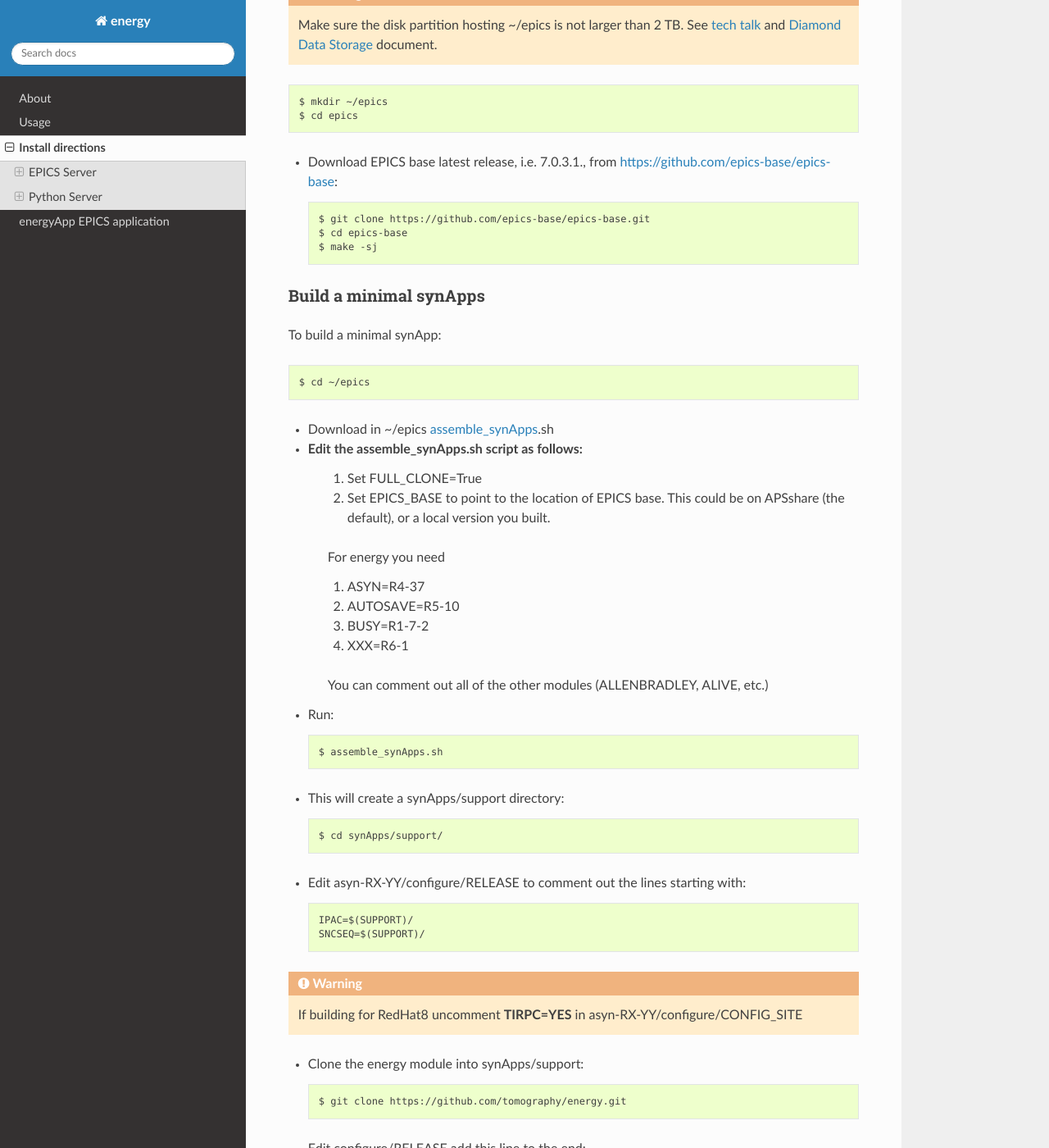
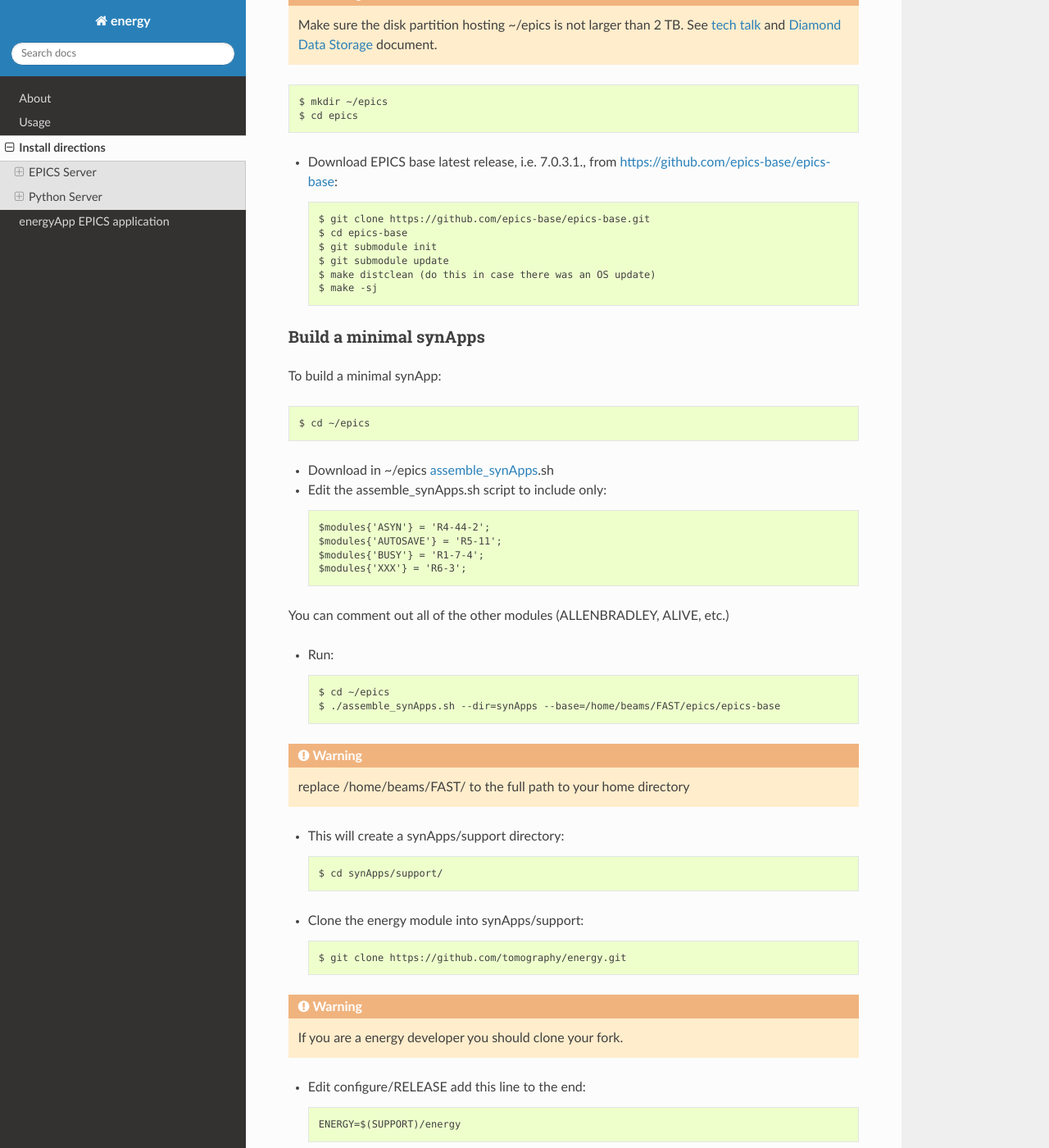
Before and after one commit to xray-imaging/energy, a Sphinx documentation site: the page built from docs/source/install.rst, in a window 1280 px wide and 1400 px high, scrolled down 288 px. Shown: the whole window at 82% size. Built offline with Sphinx 7.4.7 and the Read the Docs theme 3.1.0, drawn with Linux system fonts in a browser that asks for light colours; some of the changed text lies outside the part shown.

Commit message:
install instruction update for RH 9.1

```diff
--- a/docs/source/install.rst
+++ b/docs/source/install.rst
@@ -20,6 +20,9 @@ Build EPICS base
 
     $ git clone https://github.com/epics-base/epics-base.git
     $ cd epics-base
+    $ git submodule init
+    $ git submodule update
+    $ make distclean (do this in case there was an OS update)
     $ make -sj
 
 
@@ -30,47 +33,51 @@ To build a minimal synApp::
 
     $ cd ~/epics
 
-- Download in ~/epics `assemble_synApps <https://github.com/EPICS-synApps/support/blob/master/assemble_synApps.sh>`_.sh
-- Edit the assemble_synApps.sh script as follows:
-    #. Set FULL_CLONE=True
-    #. Set EPICS_BASE to point to the location of EPICS base.  This could be on APSshare (the default), or a local version you built.
+- Download in ~/epics `assemble_synApps <https://github.com/EPICS-synApps/assemble_synApps/blob/18fff37055bb78bc40a87d3818777adda83c69f9/assemble_synApps>`_.sh
+- Edit the assemble_synApps.sh script to include only::
 
-    For energy you need
+    $modules{'ASYN'} = 'R4-44-2';
+    $modules{'AUTOSAVE'} = 'R5-11';
+    $modules{'BUSY'} = 'R1-7-4';
+    $modules{'XXX'} = 'R6-3';
 
-    #. ASYN=R4-37
-    #. AUTOSAVE=R5-10
-    #. BUSY=R1-7-2
-    #. XXX=R6-1
-
-    You can comment out all of the other modules (ALLENBRADLEY, ALIVE, etc.)
+You can comment out all of the other modules (ALLENBRADLEY, ALIVE, etc.)
 
 - Run::
 
-    $ assemble_synApps.sh
+    $ cd ~/epics
+    $ ./assemble_synApps.sh --dir=synApps --base=/home/beams/FAST/epics/epics-base
+
+.. warning:: replace /home/beams/FAST/ to the full path to your home directory
 
 - This will create a synApps/support directory::
 
     $ cd synApps/support/
 
-- Edit asyn-RX-YY/configure/RELEASE to comment out the lines starting with::
-
-    IPAC=$(SUPPORT)/
-    SNCSEQ=$(SUPPORT)/
-
-.. warning:: If building for RedHat8 uncomment **TIRPC=YES** in asyn-RX-YY/configure/CONFIG_SITE
-
-
 - Clone the energy module into synApps/support::
 
     $ git clone https://github.com/tomography/energy.git
+
+.. warning:: If you are a energy developer you should clone your fork.
 
 - Edit configure/RELEASE add this line to the end::
 
     ENERGY=$(SUPPORT)/energy
 
-- Edit Makefile add this line to the end of the MODULE_LIST::
+- Verify that synApps/support/energy/configure/RELEASE::
 
-    MODULE_LIST += ENERGY
+    EPICS_BASE=/home/beams/FAST/epics/epics-base
+    SUPPORT=/home/beams/FAST/epics/synApps/support
+
+are set to the correct EPICS_BASE and SUPPORT directories and that::
+
+    BUSY
+    AUTOSAVE
+    ASYN
+    XXX
+
+point to the version installed.
+
 
 - Run the following commands::
 
@@ -79,10 +86,6 @@ To build a minimal synApp::
 
 Testing the installation
 ------------------------
-
-- Edit /epics/synApps/support/energy/configure to set EPICS_BASE to point to the location of EPICS base, i.e.::
-
-    EPICS_BASE=/APSshare/epics/base-3.15.6
 
 - Start the epics ioc and associated medm screen with::
 
```
